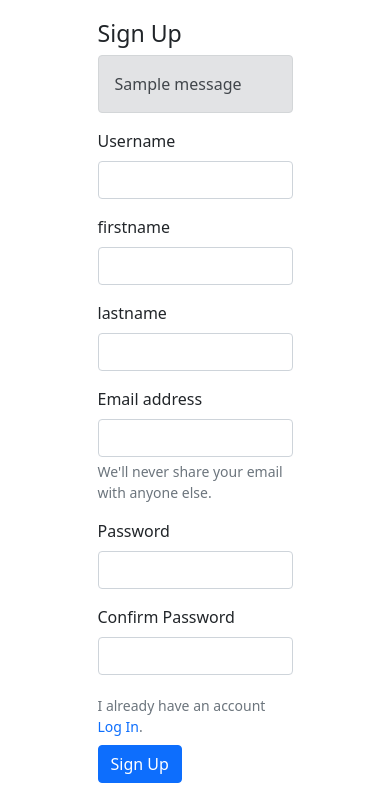
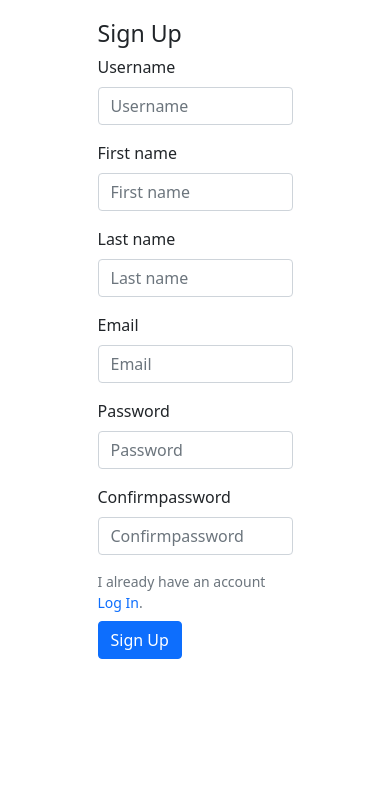
Before and after one commit to joshuaunity/stackmoney, a Django app: page /signup in a window 390 px wide. Shown: the part 56-844 px from the top of the page. Run offline with Django 3.2, Linux system fonts and the light colour scheme; one stand-in notice (Sample message) is shown; some libraries are stand-ins or nearby versions.

Commit message:
site responsiveness and validation

```diff
--- a/myapp/forms.py
+++ b/myapp/forms.py
@@ -1,11 +1,85 @@
 from django.forms import ModelForm
 from django.contrib.auth.models import User, auth
+from .models import Transaction
 from django import forms
+from phone_field import PhoneField
+import re
 
 # User/sign up form validation class
 class UserForm(ModelForm):
-    email = forms.EmailField(required=True)
+    username = forms.CharField(required=True, error_messages={'required': 'Please put in a username'})
+    first_name = forms.CharField(required=True, error_messages={'required': 'Please put in your first_name'})
+    last_name = forms.CharField(required=True, error_messages={'required': 'Please put in your last_name'})
+    email = forms.EmailField(required=True, error_messages={'required': 'Email is required'})
+    password = forms.CharField(max_length=16, widget=forms.PasswordInput, error_messages={'required': 'Password is required'})
+    confirmpassword = forms.CharField(max_length=16, widget=forms.PasswordInput, error_messages={'required': 'Confirm Password is required'})
+
 
     class Meta:
         model = User
         fields = ['username', 'first_name', 'last_name', 'email', 'password']
+
+    # this function will be used for the validation
+    def clean(self):
+
+        # data from the form is fetched using super function
+        super(UserForm, self).clean()
+
+        # extract the username and text field from the data
+        username = self.cleaned_data.get('username')
+        first_name = self.cleaned_data.get('first_name')
+        last_name = self.cleaned_data.get('last_name')
+        email = self.cleaned_data.get('email')
+        password = self.cleaned_data.get('password')
+        confirmpassword = self.cleaned_data.get('confirmpassword')
+
+
+        # conditions to be met for the username length
+        if password != confirmpassword:
+            self._errors['password'] = self.error_class([
+                'password and confirm pasword do not match'])
+        # return any errors if found
+        return self.cleaned_data
+
+class TransactionForm(ModelForm):
+    name = forms.CharField(required=True, error_messages={'required': 'Please put in an item name'})
+    price = forms.CharField(required=True,widget=forms.TextInput(attrs={'class':'form-control' , 'autocomplete': 'off','pattern':'[0-9]+', 'title':'Enter numbers Only '}))
+    # ref = forms.CharField(required=True)
+    address = forms.CharField(required=True, error_messages={'required': 'Please fill in your address'})
+    phone = PhoneField(blank=True, error_messages={'required': 'Please put in a phone number'})
+    # phone = forms.RegexField(regex=r'^\+?1?\d{9,15}$',
+    #                         error_message = ("Phone number must be entered in the format: '+999999999'. Up to 15 digits allowed."))
+
+    class Meta:
+        model = Transaction
+        fields = ['name', 'price', 'address', 'phone']
+
+    # this function will be used for the validation
+    def clean(self):
+
+        # data from the form is fetched using super function
+        super(TransactionForm, self).clean()
+
+        # extract the username and text field from the data
+        name = self.cleaned_data.get('name')
+        price = self.cleaned_data.get('price')
+        # ref = self.cleaned_data.get('ref')
+        address = self.cleaned_data.get('address')
+        phone = self.cleaned_data.get('phone')
+
+
+        # conditions to be met for the username length
+        if name == "":
+            self._errors['name'] = self.error_class([
+                'name is required'])
+        if price == 0:
+            self._errors['price'] = self.error_class([
+                'price is required'])
+        if address == "":
+            self._errors['address'] = self.error_class([
+                'address is required'])
+        if phone == 0:
+            self._errors['phone'] = self.error_class([
+                'phone is required'])
+        # return any errors if found
+        return self.cleaned_data
--- a/myapp/urls.py
+++ b/myapp/urls.py
@@ -6,6 +6,7 @@ from rest_framework.authtoken.views import obtain_auth_token
 urlpatterns = [
     # landing page and also contains login
     path('', views.index, name='index'),
+    path('accounts/login', views.index, name='index'),
     # login in the user
     path('login', views.login, name='login'),
     # create new user
--- a/myapp/views.py
+++ b/myapp/views.py
@@ -17,6 +17,8 @@ from rest_framework.renderers import JSONRenderer
 from .serializers import TransactionSerializer
 from django.contrib.auth.decorators import login_required
 from .forms import UserForm
+from .forms import TransactionForm
+import urllib.request
 
 
 
@@ -103,10 +105,16 @@ def generate_pdf(id, download):
 @login_required(login_url='/')
 def download_receipt(request, id):
     download = request.GET.get("download")
+    # domain = Site.objects.get_current().domain
+    # url = 'http://{domain}/download/{id}'.format(domain=domain)
+
     if download:
         return generate_pdf(id=id, download=True)
-    #  domain = Site.objects.get_current().domain
-    #  url = 'http://{domain}/download/{id}'.format(domain=domain)
+
+
+
+
+
 
 # home or index page, it also serves as the login page
 def index(request):
@@ -120,8 +128,9 @@ def index(request):
 @login_required(login_url='/')
 def dashboard(request):
     user = request.user
+    form = TransactionForm()
     transactions = Transaction.objects.filter(user_id=user.id).order_by('-created_at')
-    return render(request, 'dashboard.html', {'transactions': transactions})
+    return render(request, 'dashboard.html', {'transactions': transactions, 'form': form})
 
 
 
@@ -136,19 +145,21 @@ def create_transaction(request):
         phone = request.POST['phone']
         address = request.POST['address']
 
-        if name == "" or price == "":
-            messages.info(request, 'Name or Price not filled')
+        formdata = TransactionForm(request.POST)
+
+        if formdata.is_valid():
+            transaction_data = formdata.save(commit = False)
+            transaction = Transaction(user=request.user ,name=name, price=price, ref=f"{get_random_string(20)}", phone=phone, address=address)
+            # messages.info(request, 'Your transaction has been created successfully')
+            transaction.save()
+            # return HttpResponse("form submitted successfully")
+            messages.info(request, 'Your transaction has been created successfully')
             return redirect('dashboard')
         else:
-            user = request.user
-            transaction = Transaction(user=user ,name=name, price=price, ref=f"{get_random_string(20)}", phone=phone, address=address)
-            messages.info(request, 'Your transaction has been created successfully')
-            transaction.save()
-            return redirect('dashboard')
+            return render(request, "dashboard.html", {'form':formdata})
     else:
-        messages.info(request, 'Wrong method called')
-        return redirect('dashboard')
-    return render(request, 'dashboard.html')
+        form = TransactionForm()
+        return render(request, 'dashboard.html', {'form':form})
 
 
 
@@ -159,8 +170,8 @@ def signup(request):
 
     if request.method == 'POST':
         username = request.POST['username']
-        firstname = request.POST['firstname']
-        lastname = request.POST['lastname']
+        first_name = request.POST['first_name']
+        last_name = request.POST['last_name']
         # phone = request.POST['phone']
         email = request.POST['email']
         password = request.POST['password']
@@ -169,22 +180,16 @@ def signup(request):
         formdata = UserForm(request.POST)
 
         if formdata.is_valid():
-            if password == confirmpassword:
-                user = formdata.save(commit = False)
-                user = User.objects.create_user(username=username, first_name=firstname, last_name=lastname, email=email, password=password)
-                user.save()
-                messages.info(request, 'Your account has been created successfully')
-                return redirect('dashboard')
-            else:
-                messages.info(request, 'Passoword does not match')
-                return redirect('login')
+            user_data = formdata.save(commit = False)
+            user = User.objects.create_user(username=username, first_name=first_name, last_name=last_name, email=email, password=password)
+            user.save()
+            messages.info(request, 'Your account has been created successfully')
+            return redirect('/')
         else:
-            # Redirect back to the same page if the data
-            # was invalid
-            messages.info(request, 'Something went wrong')
-            return redirect('signup')
-    return render(request, 'signup.html')
-
+            return render(request, "signup.html", {'form':formdata})
+    else:
+        form = UserForm()
+        return render(request, 'signup.html', {'form':form})
 
 
 
--- a/stackmoney/settings.py
+++ b/stackmoney/settings.py
@@ -40,7 +40,8 @@ INSTALLED_APPS = [
     'django.contrib.staticfiles',
     'myapp',
     'rest_framework',
-    'rest_framework.authtoken'
+    'rest_framework.authtoken',
+    "bootstrap5",
 ]
 
 MIDDLEWARE = [
--- a/templates/signup.html
+++ b/templates/signup.html
@@ -1,4 +1,5 @@
 {% load static %}
+{% load bootstrap5 %}
 <!doctype html>
 <html>
 
@@ -38,53 +39,12 @@
         <div class="col-6 center">
             <h3 style="margin-top: 10%;">Sign Up</h3>
 
-            {% for message in messages %}
-            <div class="alert alert-secondary" role="alert">
-                {{ message }}
-            </div>
-            {% endfor %}
-
             <form method="POST" action="signup">
                 {% csrf_token %}
-                <div class="mb-3">
-                    <label for="inputUsername" class="form-label">Username</label>
-                    <input type="text" name="username" class="form-control" id="inputUsername">
-                </div>
+                {% bootstrap_messages %}
 
-                <div class="row">
-                    <div class="mb-3 col-md-6">
-                        <label for="inputFirstname" class="form-label">firstname</label>
-                        <input type="text" name="firstname" class="form-control" id="inputFirstname">
-                    </div>
+                {% bootstrap_form form %}
 
-                    <div class="mb-3 col-md-6">
-                        <label for="inputLastname" class="form-label">lastname</label>
-                        <input type="text" name="lastname" class="form-control" id="inputLastname">
-                    </div>
-                </div>
-<!--
-                <div class="mb-3">
-                    <label for="inputPhone" class="form-label">phone</label>
-                    <input type="text" name="phone" class="form-control" id="inputPhone">
-                </div> -->
-
-                <div class="mb-3">
-                    <label for="inputEmail" class="form-label">Email address</label>
-                    <input type="email" name="email" class="form-control" id="inputEmail" aria-describedby="emailHelp">
-                    <div id="emailHelp" class="form-text">We'll never share your email with anyone else.</div>
-                </div>
-
-                <div class="row">
-                    <div class="mb-3 col-md-6">
-                        <label for="inputpassword" class="form-label">Password</label>
-                        <input type="password" name="password" class="form-control" id="inputpassword">
-                    </div>
-
-                    <div class="mb-3 col-md-6">
-                        <label for="inputconfirmpassword" class="form-label">Confirm Password</label>
-                        <input type="password" name="confirmpassword" class="form-control" id="inputconfirmpassword">
-                    </div>
-                </div>
 
                 <div id="emailHelp" class="form-text pb-2">I already have an account <a href="/">Log In</a>.</div>
 
```
Also changed, not shown: templates/dashboard.html (+16 -8 lines), db.sqlite3.
